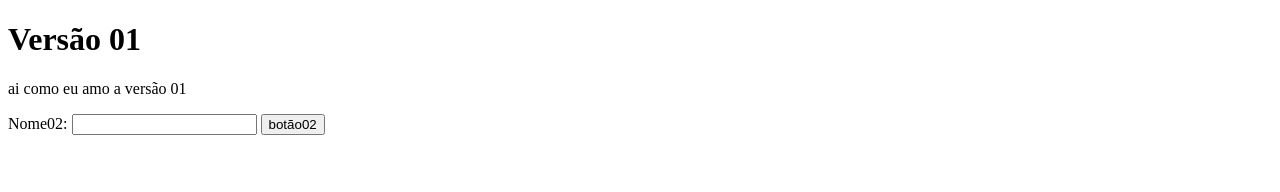
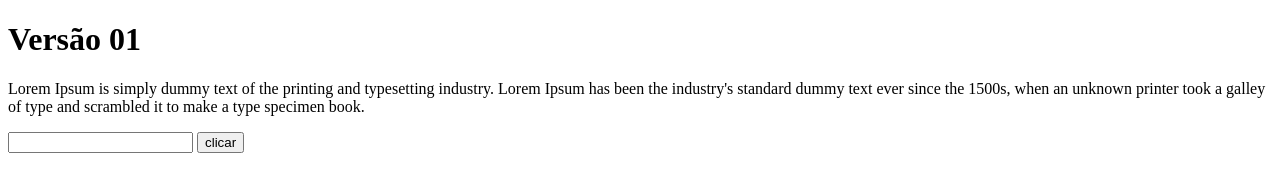
Before and after one commit to Jpedro8899/sophijp, a plain HTML site: page index.html in a window 1280 px wide. Drawn offline with Linux system fonts and the light colour scheme.

Commit message:
atualização04

```diff
--- a/index.html
+++ b/index.html
@@ -4,16 +4,17 @@
 <head>
     <meta charset="UTF-8">
     <meta name="viewport" content="width=device-width, initial-scale=1.0">
-    <title>Document</title>
+    <title>Trabalho</title>
+    <link rel = "stylesheet" href="index.css">
 </head>
 <body>
     <h1>Versão 01</h1>
-    <p>ai como eu amo a versão 01</p>
+    <p>Lorem Ipsum is simply dummy text of the printing and typesetting industry.
+    Lorem Ipsum has been the industry's standard dummy text ever since the 1500s, when an unknown printer took a galley of type and scrambled it to make a type specimen book.</p>
     <a href="https://imprismirdesenhos.com.br/wp-content/uploads/2023/02/numero-1-para-colorir-simples.png"></a>
-    <div01>
-<label for ="nome">Nome02:</label>
-<input type="text" id ="nome"/>
-<button>botão02</button>
-    </div01>
+        <form>
+            <input id="texto" type="text" name="texto" id=""/>
+            <input id="botao" type ="button" value ="clicar"/>
+        </form>
 </body>
 </html>
--- /dev/null
+++ b/index04.css
@@ -0,0 +1,3 @@
+div01{
+
+}
```
